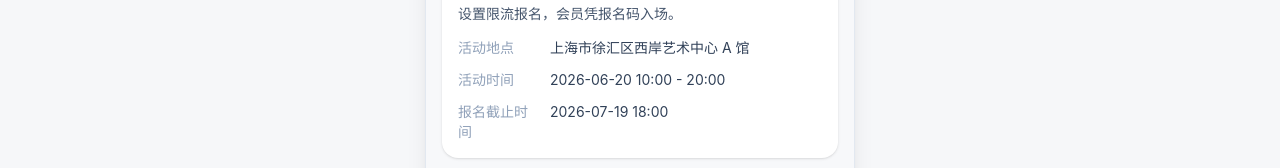
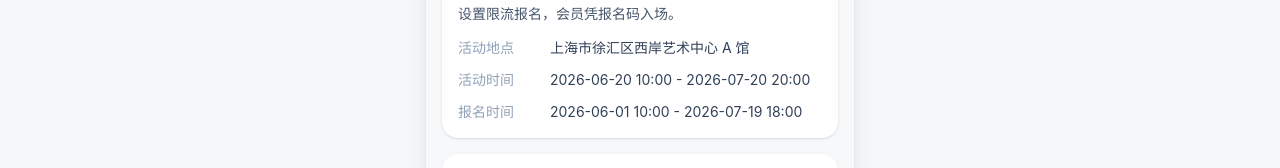
Before and after one commit to Gakkiless/exhibition-booking-demo, a React (Vite) app: page / in a window 1280 px wide. Shown: the part 466-634 px from the top of the page. Built offline with nearby package versions, Linux system fonts and the light colour scheme.

Commit message:
Refine signup confirmation fields

```diff
--- a/src/data/mockData.ts
+++ b/src/data/mockData.ts
@@ -4,6 +4,8 @@ export const initialState: AppState = {
   member: {
     memberId: "MBR20260603001",
     name: "林嘉怡",
+    realName: "林嘉怡",
+    isRealNameVerified: true,
     phone: "138****5821",
     level: "铂金会员",
     isLoggedIn: true,
@@ -12,6 +14,8 @@ export const initialState: AppState = {
     {
       memberId: "MBR20260603001",
       name: "林嘉怡",
+      realName: "林嘉怡",
+      isRealNameVerified: true,
       phone: "138****5821",
       level: "铂金会员",
       isLoggedIn: true,
@@ -19,6 +23,8 @@ export const initialState: AppState = {
     {
       memberId: "MBR90008888",
       name: "赵明",
+      realName: "赵明",
+      isRealNameVerified: true,
       phone: "139****7720",
       level: "金卡会员",
       isLoggedIn: false,
@@ -26,6 +32,8 @@ export const initialState: AppState = {
     {
       memberId: "MBR20260518006",
       name: "陈知予",
+      realName: "陈知予",
+      isRealNameVerified: true,
       phone: "136****9042",
       level: "黑卡会员",
       isLoggedIn: false,
@@ -33,6 +41,7 @@ export const initialState: AppState = {
     {
       memberId: "MBR20260411019",
       name: "宋闻",
+      isRealNameVerified: false,
       phone: "137****3188",
       level: "银卡会员",
       isLoggedIn: false,
@@ -40,6 +49,7 @@ export const initialState: AppState = {
     {
       memberId: "MBR20260329012",
       name: "许安然",
+      isRealNameVerified: false,
       phone: "135****6681",
       level: "铂金会员",
       isLoggedIn: false,
@@ -202,6 +212,7 @@ export const initialState: AppState = {
       source: "小程序",
       createdAt: "2026-06-03 09:21",
       formValues: {
+        guestName: "赵明",
         withChildren: "否",
         childrenCount: "0",
         childrenAge: "",
@@ -221,6 +232,7 @@ export const initialState: AppState = {
       source: "小程序",
       createdAt: "2026-06-04 09:30",
       formValues: {
+        guestName: "林嘉怡",
         withChildren: "是",
         childrenCount: "1",
         childrenAge: "6 岁",
--- a/src/main.tsx
+++ b/src/main.tsx
@@ -58,6 +58,15 @@ type SalesUser = {
   salesRole: string;
 };
 
+function guestNameInitial(member: Member) {
+  return member.isRealNameVerified ? (member.realName || member.name) : "";
+}
+
+function bookingFormLabel(key: string, exhibition: Exhibition) {
+  if (key === "guestName") return "姓名";
+  return exhibition.bookingFields.find((item) => item.fieldId === key)?.label ?? key;
+}
+
 type Toast = {
   message: string;
   type: ToastType;
@@ -173,7 +182,7 @@ function App() {
       exhibitionId: targetExhibition.exhibitionId,
       sessionId: targetSession.sessionId,
       memberId: input.member.memberId,
-      memberName: input.member.name,
+      memberName: String(input.formValues?.guestName || input.member.realName || input.member.name),
       memberPhone: input.member.phone,
       memberLevel: input.member.level,
       bookingCount: 1,
@@ -745,8 +754,8 @@ function ClientBookingHome(props: {
             value={formatRange(props.exhibition.exhibitionStartTime, props.exhibition.exhibitionEndTime)}
           />
           <InfoRow
-            label="报名截止时间"
-            value={props.exhibition.bookingEndTime}
+            label="报名时间"
+            value={formatRange(props.exhibition.bookingStartTime, props.exhibition.bookingEndTime)}
           />
         </div>
       </section>
@@ -1005,9 +1014,15 @@ function composeDateTime(date: string, time: string) {
 }
 
 function missingRequiredBookingFields(exhibition: Exhibition, formValues: Record<string, string>) {
-  return exhibition.bookingFields
+  const missingFields = exhibition.bookingFields
     .filter((field) => field.required && !String(formValues[field.fieldId] ?? "").trim())
     .map((field) => field.label);
+
+  if (!String(formValues.guestName ?? "").trim()) {
+    return ["姓名", ...missingFields];
+  }
+
+  return missingFields;
 }
 
 function formatDateLabel(date: string) {
@@ -1038,27 +1053,30 @@ function ConfirmBooking(props: {
 }) {
   const [accepted, setAccepted] = useState(false);
   const [formValues, setFormValues] = useState<Record<string, string>>(
-    Object.fromEntries(props.exhibition.bookingFields.map((field) => [field.fieldId, ""])),
+    {
+      guestName: guestNameInitial(props.member),
+      ...Object.fromEntries(props.exhibition.bookingFields.map((field) => [field.fieldId, ""])),
+    },
   );
 
   React.useEffect(() => {
     setFormValues((current) => ({
+      guestName: current.guestName ?? guestNameInitial(props.member),
       ...Object.fromEntries(props.exhibition.bookingFields.map((field) => [field.fieldId, ""])),
       ...current,
+      ...(props.member.isRealNameVerified ? { guestName: guestNameInitial(props.member) } : {}),
     }));
-  }, [props.exhibition.bookingFields]);
+  }, [props.exhibition.bookingFields, props.member]);
 
   return (
     <div className="space-y-4 p-4">
       <h2 className="text-lg font-semibold text-slate-950">确认报名</h2>
       <section className="rounded-2xl bg-white p-4 shadow-sm">
         <div className="mb-3 text-sm font-semibold text-slate-950">报名人信息</div>
-        <ReadonlyField label="会员ID" value={props.member.memberId} />
-        <ReadonlyField label="姓名" value={props.member.name} />
         <ReadonlyField label="手机号" value={props.member.phone} />
         <ReadonlyField label="报名人数" value="仅限1人" />
         <p className="mt-3 rounded-xl bg-amber-50 p-3 text-xs leading-5 text-amber-800">
-          不支持填写其他人姓名、修改手机号或选择多人；本报名凭证仅限当前会员本人使用。
+          本预约凭证仅限当前会员本人使用。
         </p>
       </section>
       <section className="rounded-2xl bg-white p-4 shadow-sm">
@@ -1070,6 +1088,21 @@ function ConfirmBooking(props: {
       <section className="rounded-2xl bg-white p-4 shadow-sm">
         <div className="mb-3 text-sm font-semibold text-slate-950">客人补充信息</div>
         <div className="space-y-3">
+          <label className="block text-sm">
+            <span className="mb-1 flex items-center gap-2 text-slate-500">
+              姓名
+              <span className="text-xs font-semibold text-rose-600">必填</span>
+              {props.member.isRealNameVerified && <span className="text-xs text-slate-400">已实名</span>}
+            </span>
+            <input
+              value={formValues.guestName ?? ""}
+              onChange={(event) => setFormValues({ ...formValues, guestName: event.target.value })}
+              disabled={props.member.isRealNameVerified}
+              className="w-full rounded-xl border border-slate-200 px-3 py-2 outline-none focus:border-slate-950 disabled:bg-slate-50 disabled:text-slate-500"
+              placeholder="请输入姓名"
+              required
+            />
+          </label>
           {props.exhibition.bookingFields.map((field) => (
             <label key={field.fieldId} className="block text-sm">
               <span className="mb-1 flex items-center gap-2 text-slate-500">
@@ -1497,8 +1530,12 @@ function AssistedBookingPage(props: {
   }, [selectedExhibitionId, selectedDate, selectedMemberId]);
 
   React.useEffect(() => {
-    setFormValues(Object.fromEntries((selectedExhibition?.bookingFields ?? []).map((field) => [field.fieldId, ""])));
-  }, [selectedExhibitionId, selectedExhibition?.bookingFields]);
+    setFormValues((current) => ({
+      ...Object.fromEntries((selectedExhibition?.bookingFields ?? []).map((field) => [field.fieldId, ""])),
+      ...current,
+      guestName: selectedMember ? guestNameInitial(selectedMember) : "",
+    }));
+  }, [selectedExhibitionId, selectedExhibition?.bookingFields, selectedMember]);
 
   function submitAssistedBooking() {
     setMessage("");
@@ -1659,6 +1696,21 @@ function AssistedBookingPage(props: {
               <div className="rounded-xl border border-slate-200 p-4">
                 <div className="mb-3 text-sm font-semibold text-slate-950">客人补充信息</div>
                 <div className="grid gap-3 md:grid-cols-2">
+                  <label className="block text-sm">
+                    <span className="mb-1 flex items-center gap-2 font-medium text-slate-700">
+                      姓名
+                      <span className="text-xs font-semibold text-rose-600">必填</span>
+                      {selectedMember?.isRealNameVerified && <span className="text-xs font-normal text-slate-400">已实名</span>}
+                    </span>
+                    <input
+                      value={formValues.guestName ?? ""}
+                      onChange={(event) => setFormValues({ ...formValues, guestName: event.target.value })}
+                      disabled={selectedMember?.isRealNameVerified}
+                      placeholder="请输入姓名"
+                      required
+                      className="w-full rounded-lg border border-slate-200 px-3 py-2 outline-none focus:border-slate-950 disabled:bg-slate-50 disabled:text-slate-500"
+                    />
+                  </label>
                   {selectedExhibition.bookingFields.map((field) => (
                     <label key={field.fieldId} className="block text-sm">
                       <span className="mb-1 flex items-center gap-2 font-medium text-slate-700">
@@ -1773,7 +1825,7 @@ function ConfigPage(props: {
             <TextInput label="活动开始时间" value={draft.exhibitionStartTime} onChange={(exhibitionStartTime) => setDraft({ ...draft, exhibitionStartTime })} />
             <TextInput label="活动结束时间" value={draft.exhibitionEndTime} onChange={(exhibitionEndTime) => setDraft({ ...draft, exhibitionEndTime })} />
             <TextInput label="报名开始时间" value={draft.bookingStartTime} onChange={(bookingStartTime) => setDraft({ ...draft, bookingStartTime })} />
-            <TextInput label="报名截止时间" value={draft.bookingEndTime} onChange={(bookingEndTime) => setDraft({ ...draft, bookingEndTime })} />
+            <TextInput label="报名时间" value={draft.bookingEndTime} onChange={(bookingEndTime) => setDraft({ ...draft, bookingEndTime })} />
           </div>
           <TextArea label="报名须知" value={draft.notice} onChange={(notice) => setDraft({ ...draft, notice })} />
           <div className="rounded-xl border border-slate-200 p-4">
@@ -2184,10 +2236,9 @@ function BookingList(props: {
                         .filter(([, value]) => Boolean(value))
                         .slice(0, 3)
                         .map(([key, value]) => {
-                          const field = exhibition.bookingFields.find((item) => item.fieldId === key);
                           return (
                             <div key={key} className="truncate">
-                              <span className="text-slate-400">{field?.label ?? key}：</span>
+                              <span className="text-slate-400">{bookingFormLabel(key, exhibition)}：</span>
                               {value}
                             </div>
                           );
--- a/src/types/domain.ts
+++ b/src/types/domain.ts
@@ -1,6 +1,8 @@
 export type Member = {
   memberId: string;
   name: string;
+  realName?: string;
+  isRealNameVerified?: boolean;
   phone: string;
   level: string;
   isLoggedIn: boolean;
--- a/src/utils/business.ts
+++ b/src/utils/business.ts
@@ -131,6 +131,9 @@ export function createBookingCode() {
 }
 
 export function formatRange(start: string, end: string) {
+  if (start.slice(0, 10) !== end.slice(0, 10)) {
+    return `${start} - ${end}`;
+  }
   return `${start} - ${end.slice(11)}`;
 }
 
```
